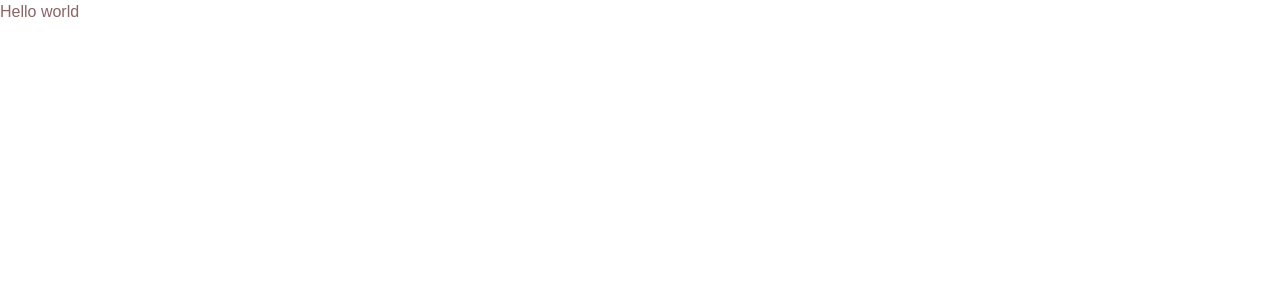
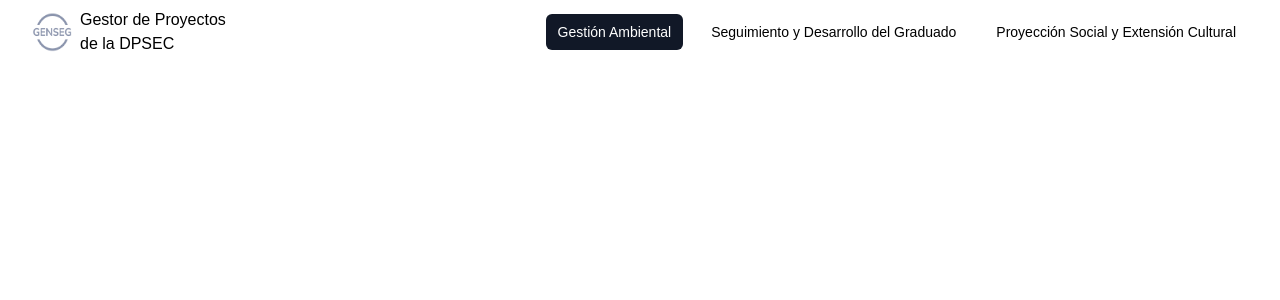
Before and after one commit to brahyanarch/genseg-nextjs, a Next.js app: page / in a window 1280 px wide. Shown: the top 300 px of the page. Built offline with nearby package versions, Linux system fonts and the light colour scheme.

Commit message:
Navegación echa

```diff
--- a/package.json
+++ b/package.json
@@ -9,6 +9,8 @@
     "lint": "next lint"
   },
   "dependencies": {
+    "@headlessui/react": "^2.1.6",
+    "@heroicons/react": "^2.1.5",
     "@prisma/client": "^5.19.1",
     "next": "14.2.9",
     "react": "^18",
--- a/src/app/page.tsx
+++ b/src/app/page.tsx
@@ -1,7 +1,83 @@
-import Image from "next/image";
+import { Disclosure, DisclosureButton, DisclosurePanel } from '@headlessui/react'
+import { Bars3Icon, XMarkIcon } from '@heroicons/react/24/outline'
+import logo from '../resources/images/genseg.png'
+const navigation = [
+  { name: 'Gestión Ambiental', href: '#', current: true },
+  { name: 'Seguimiento y Desarrollo del Graduado', href: '#', current: false },
+  { name: 'Proyección Social y Extensión Cultural', href: '#', current: false },
+]
+
+function classNames(...classes) {
+  return classes.filter(Boolean).join(' ')
+}
 
 export default function Home() {
   return (
-    <div>Hello world</div>
-  );
+    <Disclosure as="nav" className="bg-Principal">
+      <div className="mx-auto max-w-7xl px-2 sm:px-6 lg:px-8">
+        <div className=" relative flex h-16 items-center justify-between">
+          <div className="flex items-center">
+            <div className="flex justify-around items-center flex-shrink-0">
+              <img
+                alt="Your Company"
+                src='/resources/images/genseg.png'
+                className="h-10 w-10 "
+
+              />
+              <p className="text-PrincipalText m-2" >
+                Gestor de Proyectos <br/> de la DPSEC
+              </p>
+            </div>
+          </div>
+
+          {/* Opciones de navegación alineadas a la derecha */}
+          <div className="hidden sm:block sm:ml-auto">
+            <div className="flex space-x-4">
+              {navigation.map((item) => (
+                <a
+                  key={item.name}
+                  href={item.href}
+                  aria-current={item.current ? 'page' : undefined}
+                  className={classNames(
+                    item.current ? 'bg-gray-900 text-white' : 'text-PrincipalText hover:bg-gray-700 hover:text-white',
+                    'rounded-md px-3 py-2 text-sm font-medium',
+                  )}
+                >
+                  {item.name}
+                </a>
+              ))}
+            </div>
+          </div>
+
+          {/* Mobile menu button */}
+          <div className="absolute inset-y-0 right-0 flex items-center sm:hidden">
+            <DisclosureButton className="inline-flex items-center justify-center rounded-md p-2 text-gray-400 hover:bg-gray-700 hover:text-white focus:outline-none focus:ring-2 focus:ring-inset focus:ring-white">
+              <span className="sr-only">Open main menu</span>
+              <Bars3Icon className="block h-6 w-6" aria-hidden="true" />
+              <XMarkIcon className="hidden h-6 w-6" aria-hidden="true" />
+            </DisclosureButton>
+          </div>
+        </div>
+      </div>
+
+      <DisclosurePanel className="sm:hidden">
+        <div className="space-y-1 px-2 pb-3 pt-2">
+          {navigation.map((item) => (
+            <DisclosureButton
+              key={item.name}
+              as="a"
+              href={item.href}
+              aria-current={item.current ? 'page' : undefined}
+              className={classNames(
+                item.current ? 'bg-gray-900 text-white' : 'text-gray-300 hover:bg-gray-700 hover:text-white',
+                'block rounded-md px-3 py-2 text-base font-medium',
+              )}
+            >
+              {item.name}
+            </DisclosureButton>
+          ))}
+        </div>
+      </DisclosurePanel>
+    </Disclosure>
+  )
 }
--- a/tailwind.config.ts
+++ b/tailwind.config.ts
@@ -11,6 +11,8 @@
       colors: {
         background: "var(--background)",
         foreground: "var(--foreground)",
+        Principal: '#FFFFFF',
+        PrincipalText: '#000000',
       },
     },
   },
```
Also changed, not shown: src/libs/prisma.ts (+52 -0 lines), public/resources/images/genseg.png (added), 1 other file (tests, documents, lock files or other folders).
